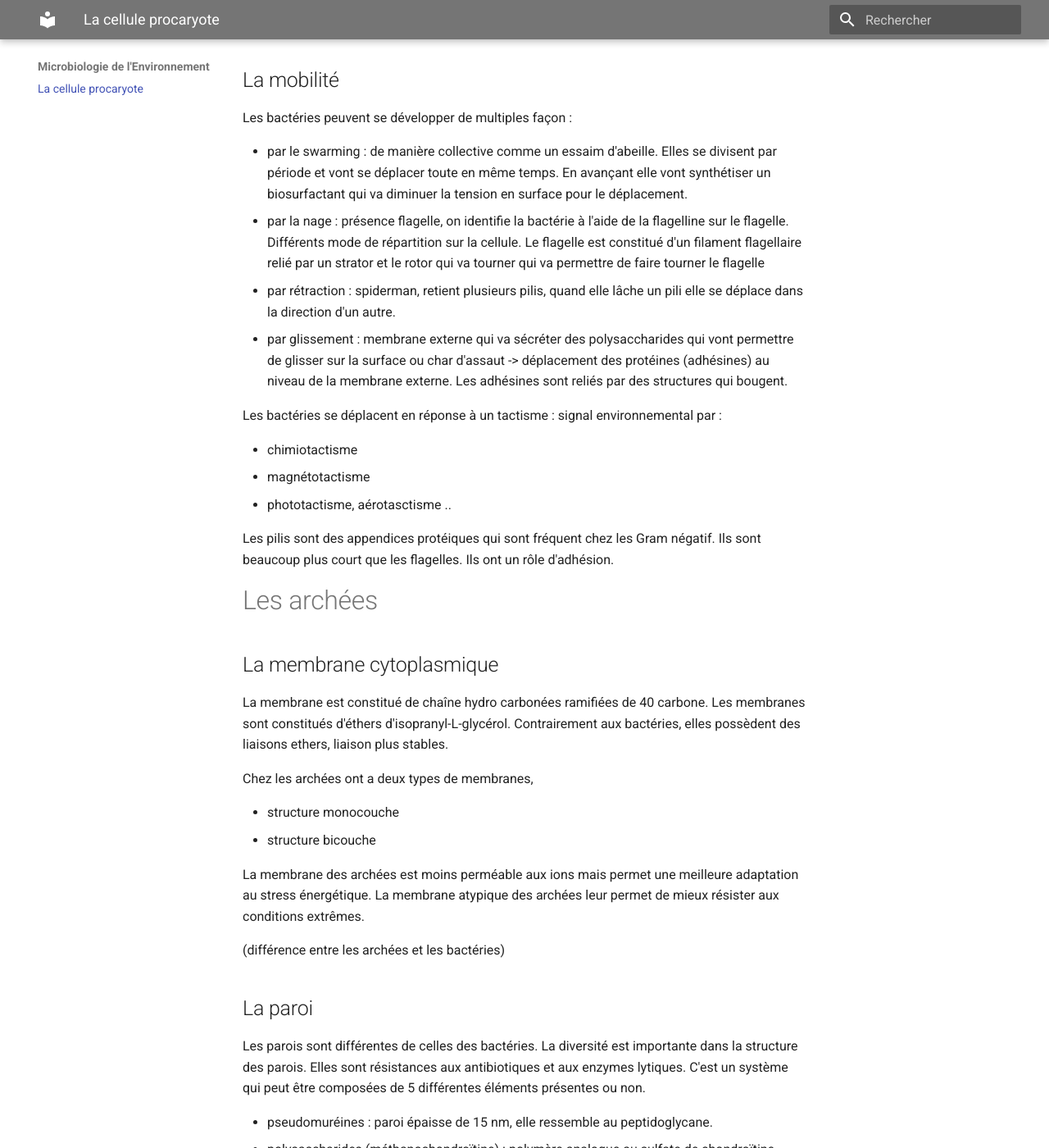
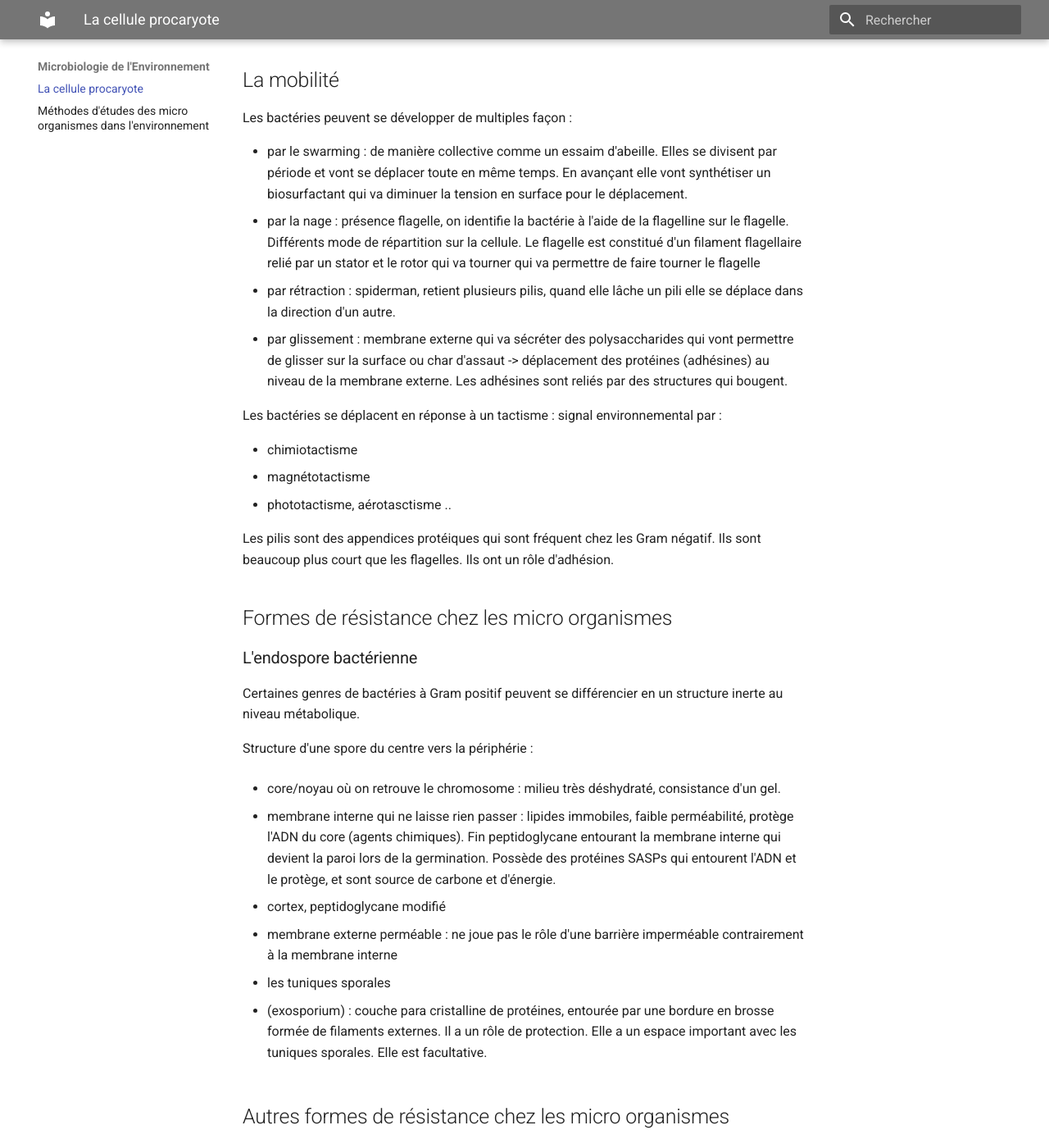
Before and after one commit to Lizeem/L3STcours, an MkDocs documentation site: the page built from Docs/Microbiologie de l'Environnement/Le cellule procaryote.md, in a window 1280 px wide and 1400 px high, scrolled down 3768 px. Shown: the whole window at 82% size. Built offline with MkDocs 1.6.1 and Material for MkDocs 9.7.7, drawn with Linux system fonts in a browser that asks for light colours; some of the changed text lies outside the part shown.

Commit message:
Update hydrologie et microbiologie

```diff
--- a/Docs/Microbiologie de l'Environnement/Le cellule procaryote.md
+++ b/Docs/Microbiologie de l'Environnement/Le cellule procaryote.md
@@ -97,7 +97,7 @@ Les biofilms sont des polysaccharides avec de l'ADN. Ils peuvent être en forme
 Les bactéries peuvent se développer de multiples façon :
 
 - par le swarming : de manière collective comme un essaim d'abeille. Elles se divisent par période et vont se déplacer toute en même temps. En avançant elle vont synthétiser un biosurfactant qui va diminuer la tension en surface pour le déplacement.
-- par la nage : présence flagelle, on identifie la bactérie à l'aide de la flagelline sur le flagelle. Différents mode de répartition sur la cellule. Le flagelle est constitué d'un filament flagellaire relié par un strator  et le rotor qui va tourner qui va permettre de faire tourner le flagelle
+- par la nage : présence flagelle, on identifie la bactérie à l'aide de la flagelline sur le flagelle. Différents mode de répartition sur la cellule. Le flagelle est constitué d'un filament flagellaire relié par un stator  et le rotor qui va tourner qui va permettre de faire tourner le flagelle
 - par rétraction : spiderman, retient plusieurs pilis, quand elle lâche un pili elle se déplace dans la direction d'un autre.
 - par glissement : membrane externe qui va sécréter des polysaccharides qui vont permettre de glisser sur la surface ou char d'assaut -> déplacement des protéines (adhésines) au niveau de la membrane externe. Les adhésines sont reliés par des structures qui bougent.
 
@@ -109,7 +109,31 @@ Les bactéries se déplacent en réponse à un tactisme : signal environnemental
 
 Les pilis sont des appendices protéiques qui sont fréquent chez les Gram négatif. Ils sont beaucoup plus court que les flagelles. Ils ont un rôle d'adhésion.
 
+## Formes de résistance chez les micro organismes
 
+### L'endospore bactérienne
+
+Certaines genres de bactéries à Gram positif peuvent se différencier en un structure inerte au niveau métabolique.
+
+Structure d'une spore du centre vers la périphérie :
+
+- core/noyau où on retrouve le chromosome : milieu très déshydraté, consistance d'un gel.
+
+- membrane interne qui ne laisse rien passer : lipides immobiles, faible perméabilité, protège l'ADN du core (agents chimiques). Fin peptidoglycane entourant la membrane interne qui devient la paroi lors de la germination. Possède des protéines SASPs qui entourent l'ADN et le protège, et sont source de carbone et d'énergie.
+
+- cortex, peptidoglycane modifié
+
+- membrane externe perméable : ne joue pas le rôle d'une barrière imperméable contrairement à la membrane interne
+
+- les tuniques sporales
+
+- (exosporium) : couche para cristalline de protéines, entourée par une bordure en brosse formée de filaments externes. Il a un rôle de protection. Elle a un espace important avec les tuniques sporales. Elle est facultative.
+
+## Autres formes de résistance chez les micro organismes
+
+### Les akinètes des cyanobactéries
+
+Les akinètes des cyanobactéries sont des cellules aux parois épaisses formées en réponse à une carence du milieu, obscurité, dessication ou froid par certains genres de cyanobactéries.
 
 # Les archées
 
```
Also changed, not shown: Docs/Microbiologie de l'Environnement/Méthodes d'études des micro organismes dans l'environnement.md (added, +33 -0 lines), Docs/Hydrologie et hydrogéologie/Les traçages artificiels en hydrogéologie.md (line endings or trailing spaces), 4 other files.
